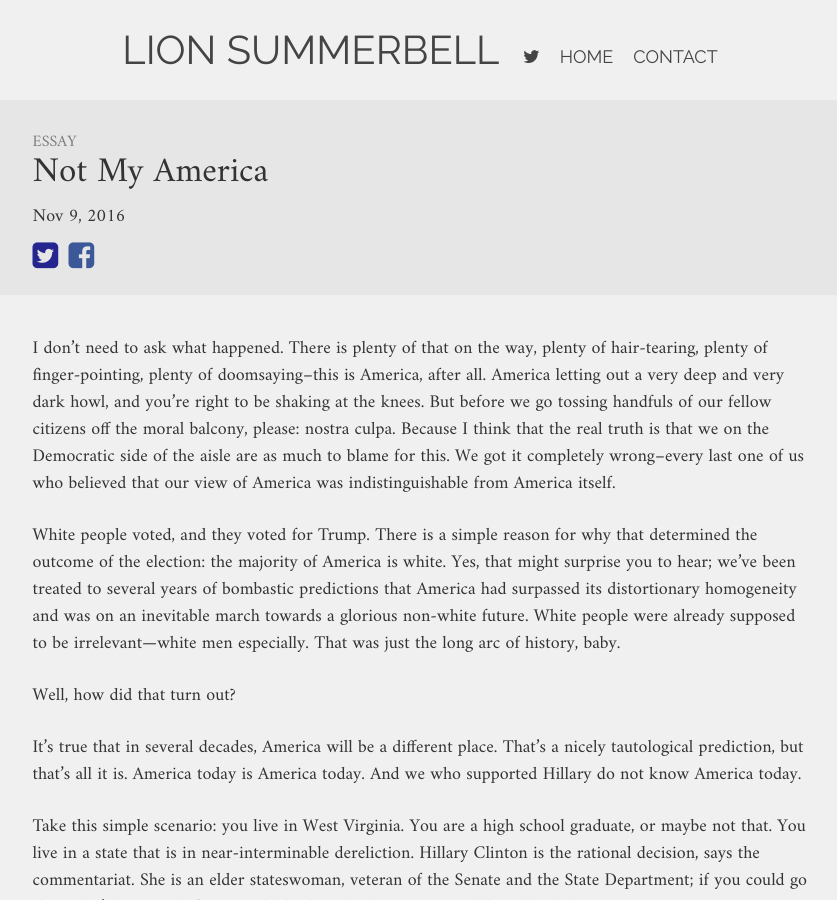
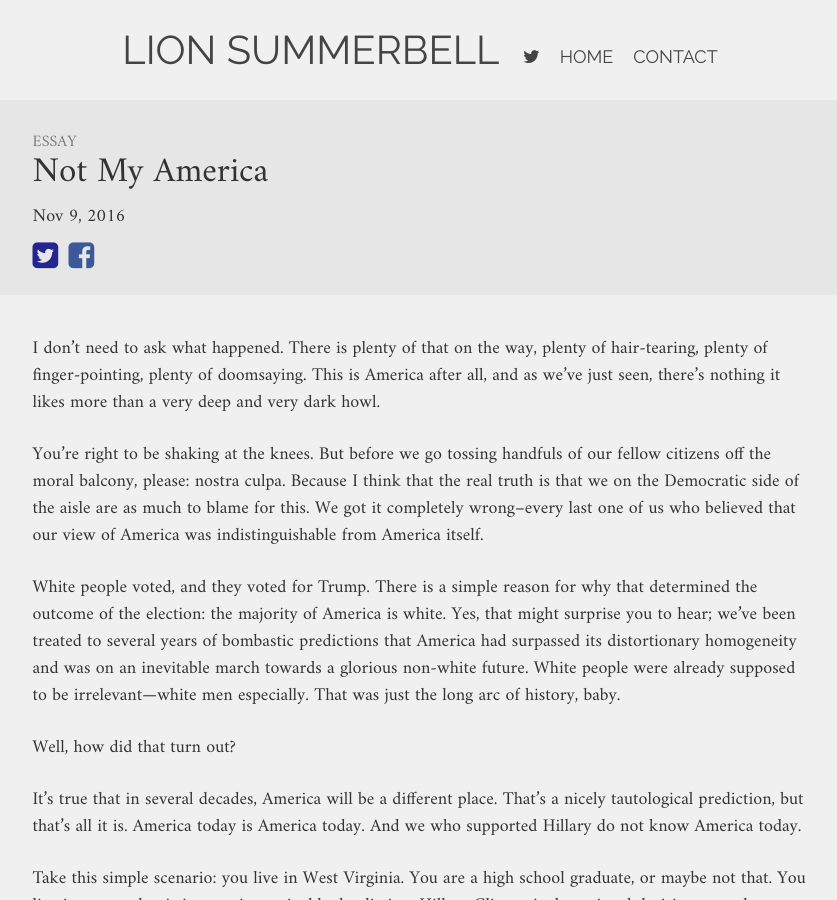
Before and after one commit to smmbll/smmbll.github.io, a Jekyll site: the page built from _posts/2016-11-09-not-my-america.md, in a window 1280 px wide and 900 px high. Shown: the whole window, without its empty margins (220-1057 px from the left). Built offline with Jekyll 4.4.1, drawn with Linux system fonts in a browser that asks for light colours.

Commit message:
america update

```diff
--- a/_posts/2016-11-09-not-my-america.md
+++ b/_posts/2016-11-09-not-my-america.md
@@ -5,7 +5,9 @@
 author: Lion Summerbell
 type: essay
 ---
-I don’t need to ask what happened. There is plenty of that on the way, plenty of hair-tearing, plenty of finger-pointing, plenty of doomsaying–this is America, after all. America letting out a very deep and very dark howl, and you're right to be shaking at the knees. But before we go tossing handfuls of our fellow citizens off the moral balcony, please: nostra culpa. Because I think that the real truth is that we on the Democratic side of the aisle are as much to blame for this. We got it completely wrong–every last one of us who believed that our view of America was indistinguishable from America itself.
+I don’t need to ask what happened. There is plenty of that on the way, plenty of hair-tearing, plenty of finger-pointing, plenty of doomsaying. This is America after all, and as we've just seen, there's nothing it likes more than a very deep and very dark howl.
+
+You're right to be shaking at the knees. But before we go tossing handfuls of our fellow citizens off the moral balcony, please: nostra culpa. Because I think that the real truth is that we on the Democratic side of the aisle are as much to blame for this. We got it completely wrong–every last one of us who believed that our view of America was indistinguishable from America itself.
 
 White people voted, and they voted for Trump. There is a simple reason for why that determined the outcome of the election: the majority of America is white. Yes, that might surprise you to hear; we’ve been treated to several years of bombastic predictions that America had surpassed its distortionary homogeneity and was on an inevitable march towards a glorious non-white future. White people were already supposed to be irrelevant—white men especially. That was just the long arc of history, baby.
 
```
